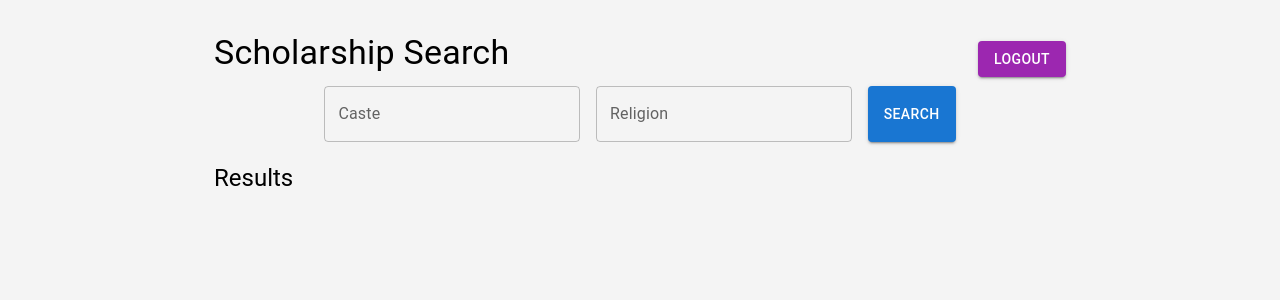
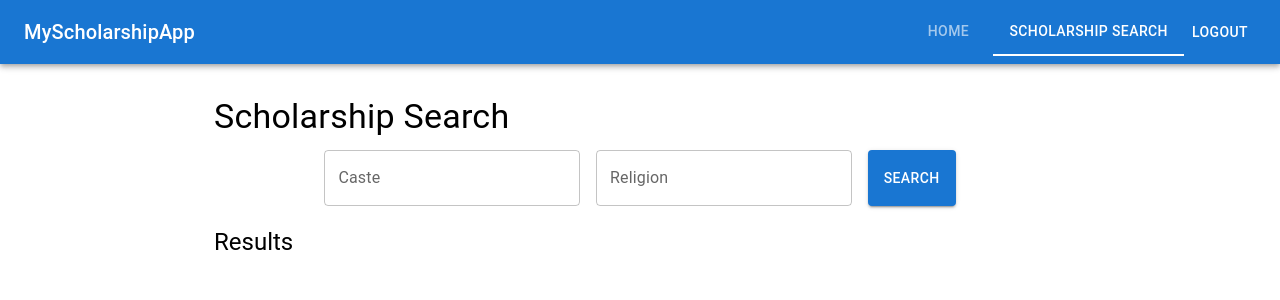
Before and after one commit to ay690/Scholarships, a React (Create React App) app in the folder client/: page /search in a window 1280 px wide. Shown: the top 300 px of the page. Built offline with nearby package versions, Linux system fonts and the light colour scheme; sample sign-in values are in the browser's storage.

Commit message:
style: Navbar

```diff
--- a/client/src/App.js
+++ b/client/src/App.js
@@ -9,7 +9,9 @@ import Login from "./components/Login";
 import Register from "./components/Register";
 import ScholarshipSearch from "./components/ScholarshipSearch";
 import ProtectedRoute from "./components/ProtectedRoute";
-import "./App.css";
+import DashboardLayout from "./components/DashboardLayout"
+import Home from "./components/Home";
+
 
 function App() {
   return (
@@ -20,8 +22,12 @@ function App() {
         <Route path="/login" element={<Login />} />
         <Route path="/register" element={<Register />} />
 
+        {/* Protected routes with Navbar */}
         <Route element={<ProtectedRoute />}>
-          <Route path="/search" element={<ScholarshipSearch />} />
+          <Route element={<DashboardLayout />}>
+            <Route path="/home" element={<Home />} />
+            <Route path="/search" element={<ScholarshipSearch />} />
+          </Route>
         </Route>
       </Routes>
     </Router>
--- /dev/null
+++ b/client/src/components/DashboardLayout.jsx
@@ -0,0 +1,14 @@
+import React from "react";
+import { Outlet } from "react-router-dom";
+import NavBar from "./NavBar";
+
+const DashboardLayout = () => {
+  return (
+    <>
+      <NavBar />
+      <Outlet />
+    </>
+  );
+};
+
+export default DashboardLayout;
--- /dev/null
+++ b/client/src/components/Home.jsx
@@ -0,0 +1,13 @@
+import React from "react";
+import { Container, Typography } from "@mui/material";
+
+const Home = () => {
+  return (
+    <Container sx={{ mt: 4 }}>
+      <Typography variant="h4">Home</Typography>
+      <Typography variant="body1">This is the home page.</Typography>
+    </Container>
+  );
+};
+
+export default Home;
--- /dev/null
+++ b/client/src/components/NavBar.jsx
@@ -0,0 +1,63 @@
+import React from "react";
+import {
+  AppBar,
+  Toolbar,
+  Typography,
+  Tabs,
+  Tab,
+  Button,
+  Box,
+} from "@mui/material";
+import { Link as RouterLink, useLocation, useNavigate } from "react-router-dom";
+
+const NavBar = () => {
+  const location = useLocation();
+  const navigate = useNavigate();
+
+  const handleLogout = () => {
+    localStorage.removeItem("token");
+    navigate("/login");
+  };
+
+  const currentTab = location.pathname === "/search" ? 1 : 0;
+
+  return (
+    <AppBar position="static">
+      <Toolbar>
+        {/* Logo on the left */}
+        <Typography variant="h6">MyScholarshipApp</Typography>
+
+        {/* Place the tabs and logout button on the right */}
+        <Box sx={{ marginLeft: "auto", display: "flex", alignItems: "center" }}>
+          <Tabs
+            value={currentTab}
+            textColor="inherit"
+            // indicatorColor="secondary"
+            TabIndicatorProps={{ style: { backgroundColor: "white" } }}
+          >
+            <Tab
+            label="Home"
+            component={RouterLink}
+            to="/home" />
+
+            <Tab
+              label="Scholarship Search"
+              component={RouterLink}
+              to="/search"
+            />
+          </Tabs>
+
+          <Button
+            color="inherit"
+            onClick={handleLogout}
+            sx={{ borderRadius: 2 }}
+          >
+            Logout
+          </Button>
+        </Box>
+      </Toolbar>
+    </AppBar>
+  );
+};
+
+export default NavBar;
--- a/client/src/components/ScholarshipSearch.jsx
+++ b/client/src/components/ScholarshipSearch.jsx
@@ -17,7 +17,7 @@ const ScholarshipSearch = () => {
   const [caste, setCaste] = useState("");
   const [religion, setReligion] = useState("");
   const [aiFeedback, setAIFeedback] = useState("");
-  const navigate = useNavigate();
+
 
   const handleSearch = async (e) => {
     e.preventDefault();
@@ -34,11 +34,6 @@ const ScholarshipSearch = () => {
     } catch (err) {
       console.error(err);
     }
-  };
-
-  const handleLogout = () => {
-    localStorage.removeItem("token"); // Clearing the token from localStorage
-    navigate("/login");
   };
 
   const capitalize = (str) => {
@@ -58,13 +53,7 @@ const ScholarshipSearch = () => {
             <Typography variant="h4" gutterBottom>
               Scholarship Search
             </Typography>
-            <Button
-              variant="contained"
-              color="secondary"
-              onClick={handleLogout}
-            >
-              Logout
-            </Button>
+
           </Box>
           <form
             onSubmit={handleSearch}
```
